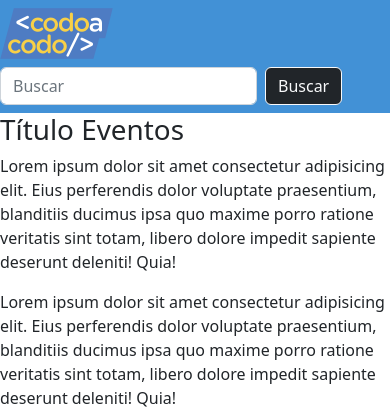
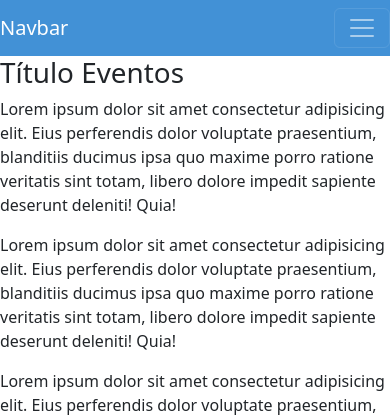
Before and after one commit to AgosVenezia/Integrador_Grupo2, a Django app: page /eventos/ in a window 390 px wide; the page is wider, and only the part inside the window is pictured. Shown: the top 419 px of that part. Run offline with Django 3.2, Linux system fonts and the light colour scheme; some libraries are stand-ins or nearby versions.

Commit message:
Navbar responsive

```diff
--- a/templates/grupo2/publica/base.html
+++ b/templates/grupo2/publica/base.html
@@ -22,9 +22,10 @@
 <body>
     <header>
         <nav class="navbar navbar-expand-lg navbar-dark" style="background-color: #4291D6;">
-            <a href="/" class="d-flex align-items-center col-md-3 mb-2 mb-md-0 text-dark text-decoration-none">
-                <img src="{% static '/img/logocodoacodo.png'%}" alt="">
-            </a>
+            <a class="navbar-brand" href="#">Navbar</a>
+            <button class="navbar-toggler" type="button" data-toggle="collapse" data-target="#navbarNavAltMarkup" aria-controls="navbarNavAltMarkup" aria-expanded="false" aria-label="Toggle navigation">
+              <span class="navbar-toggler-icon"></span>
+            </button>
             <div class="collapse navbar-collapse" id="navbarNavAltMarkup">
               <div class="navbar-nav mx-auto">
                 <a class="nav-item nav-link" href="{% url 'inicio' %}">Home</a>
@@ -32,11 +33,11 @@
                 <a class="nav-item nav-link" href="{% url 'eventos' %}">Eventos</a>
                 <a class="nav-item nav-link" href="{% url 'quienes_somos' %}">Quienes somos</a>
               </div>
-            </div>
-            <form class="d-flex" role="search">
+              <form class="d-flex" role="search">
                 <input class="form-control me-2" type="search" placeholder="Buscar" aria-label="Search">
                 <button class="btn btn-outline-light btn btn-dark" type="submit">Buscar</button>
             </form>
+            </div>
         </nav>
     </header>
     <main class="flex-shrink-0">
```
